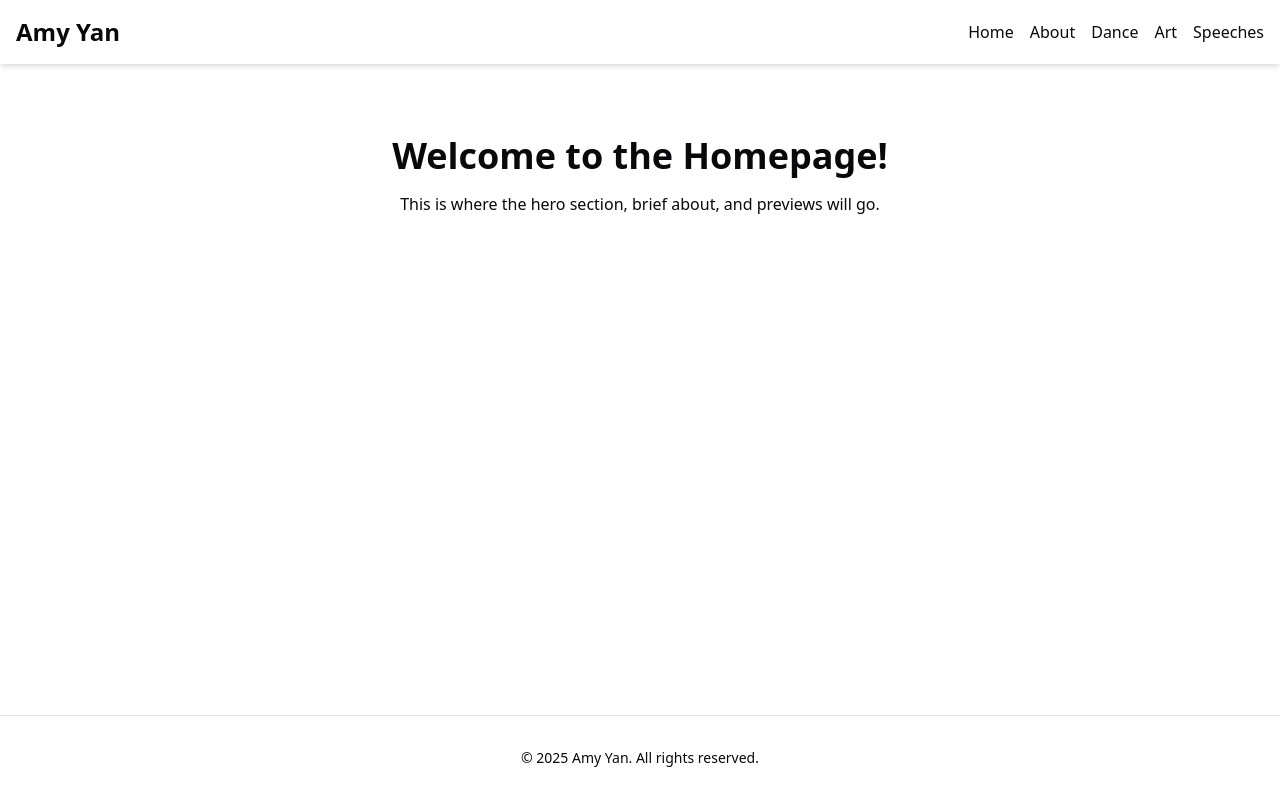
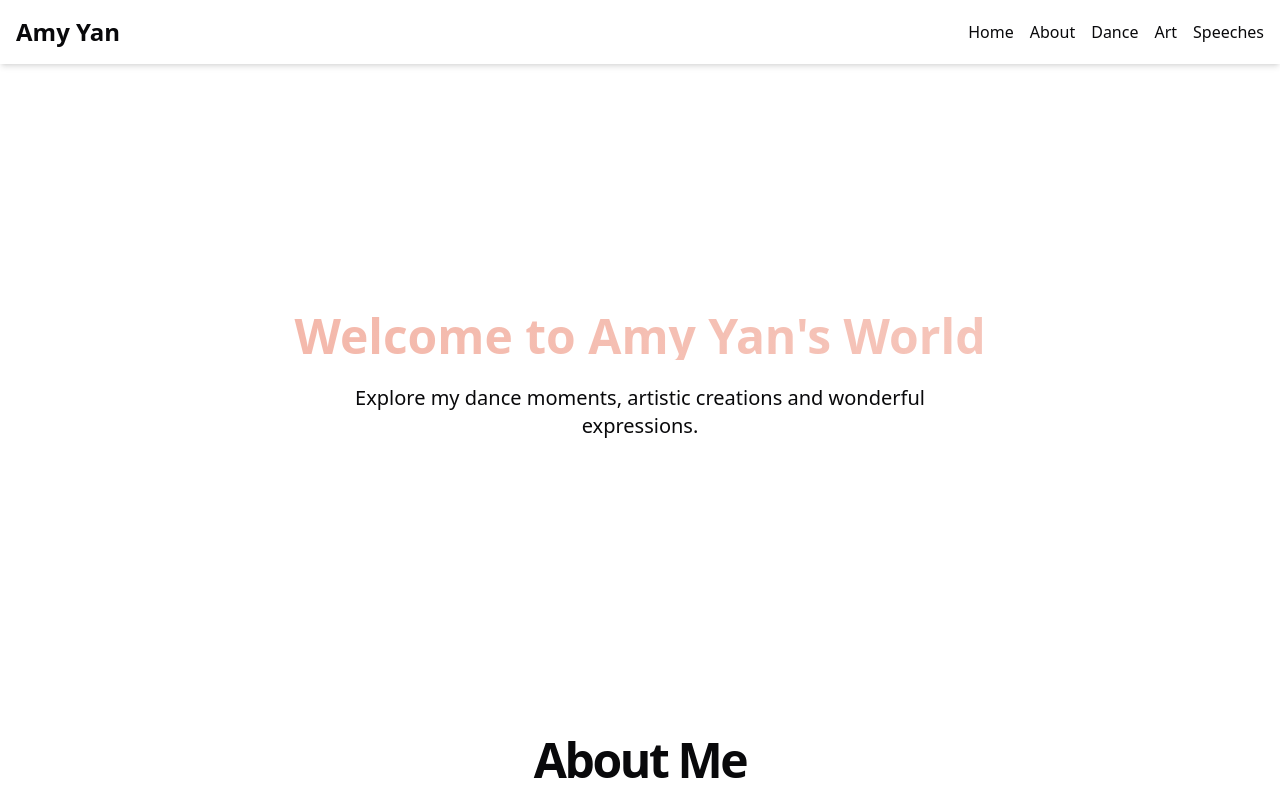
Before and after one commit to ninachenqm/amy-portfolio, a React (Vite) app: page / in a window 1280 px wide. Shown: the top 800 px of the page. Built offline with nearby package versions, Linux system fonts and the light colour scheme.

Commit message:
create an about section in the home page

```diff
--- a/src/pages/HomePage.jsx
+++ b/src/pages/HomePage.jsx
@@ -1,11 +1,33 @@
+// src/pages/HomePage.jsx
 import React from 'react';
+import AboutSection from '../components/AboutSection'; // 导入 AboutSection
 
 function HomePage() {
   return (
-    <div className="text-center py-10">
-      <h1 className="text-4xl font-bold">Welcome to the Homepage!</h1>
-      <p className="mt-4">This is where the hero section, brief about, and previews will go.</p>
+    <div>
+      {/* Hero Section - 我们之后会重点构建这里 */}
+      <section id="home" className="text-center py-20 min-h-[70vh] flex flex-col justify-center"> {/* id="home" 用于导航 */}
+        <h1 className="text-5xl font-bold text-primary gradient-text">
+          Welcome to Amy Yan's World
+        </h1>
+        <p className="mt-6 text-xl text-muted-foreground max-w-2xl mx-auto">
+          Explore my dance moments, artistic creations and wonderful expressions.
+        </p>
+        {/* 之后会添加更多内容，如主视觉图、CTA按钮等 */}
+      </section>
+
+      {/* About Me Section */}
+      <AboutSection />
+
+      {/* 未来可以添加作品预览区块等 */}
+      {/* <section id="portfolio-preview" className="py-16 md:py-20">
+        <div className="container mx-auto px-4 text-center">
+          <h2 className="text-3xl font-bold tracking-tighter sm:text-4xl md:text-5xl mb-8">作品概览</h2>
+          // ... 预览内容 ...
+        </div>
+      </section> */}
     </div>
   );
 }
+
 export default HomePage;
```
